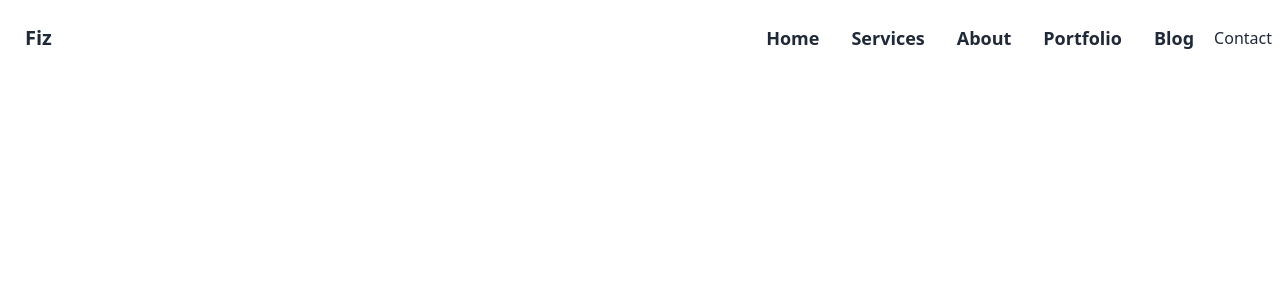
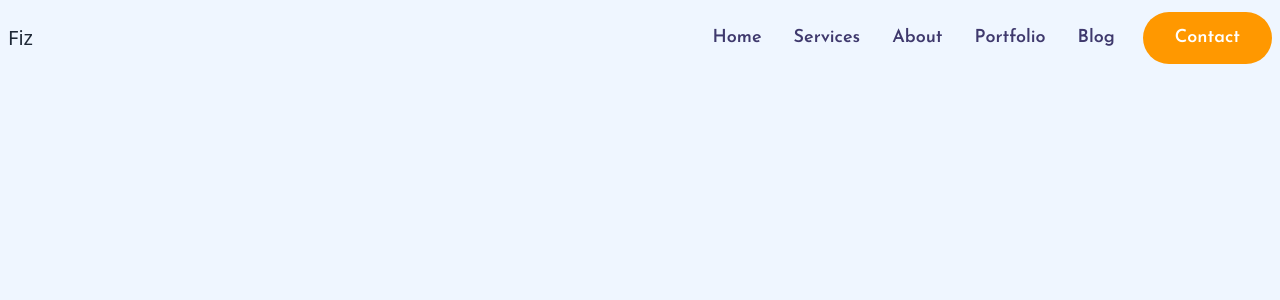
Before and after one commit to shiningsudipto/mostafiz-portfolio, a React (Vite) app: page / in a window 1280 px wide. Shown: the top 300 px of the page. Built offline with nearby package versions, Linux system fonts and the light colour scheme.

Commit message:
navbar done

```diff
--- a/src/components/NavigationBar.jsx
+++ b/src/components/NavigationBar.jsx
@@ -1,39 +1,38 @@
 import { Link } from "react-scroll";
 
 const NavigationBar = () => {
+
+    const navLinks = <>
+        <li> <Link href="#home">Home</Link> </li>
+        <li> <Link href="#services">Services</Link> </li>
+        <li> <Link href="#about">About</Link> </li>
+        <li> <Link href="#portfolio">Portfolio</Link> </li>
+        <li> <Link href="#blog">Blog</Link> </li>
+    </>
+
     return (
-        <div className="navbar bg-base-100">
+        <div className="container mx-auto">
+            <div className="navbar">
                 <div className="navbar-start">
                     <div className="dropdown">
                         <label tabIndex={0} className="btn btn-ghost lg:hidden">
                             <svg xmlns="http://www.w3.org/2000/svg" className="h-5 w-5" fill="none" viewBox="0 0 24 24" stroke="currentColor"><path strokeLinecap="round" strokeLinejoin="round" strokeWidth="2" d="M4 6h16M4 12h8m-8 6h16" /></svg>
                         </label>
                         <ul tabIndex={0} className="menu menu-sm dropdown-content mt-3 z-[1] p-2 shadow bg-base-100 rounded-box w-52">
-                        <li><a>Item 1</a></li>
-                        <li>
-                            <a>Parent</a>
-                            <ul className="p-2">
-                                <li><a>Submenu 1</a></li>
-                                <li><a>Submenu 2</a></li>
-                            </ul>
-                        </li>
-                        <li><a>Item 3</a></li>
+                            {navLinks}
                         </ul>
                     </div>
-                <a className="btn btn-ghost normal-case text-xl">Fiz</a>
+                    <a className="normal-case text-xl">Fiz</a>
                 </div>
 
                 <div className="navbar-end">
                     <div className="navbar-center hidden lg:flex">
-                    <ul className="menu menu-horizontal text-lg font-semibold px-1">
-                        <li> <Link href="#home">Home</Link> </li>
-                        <li> <Link href="#services">Services</Link> </li>
-                        <li> <Link href="#about">About</Link> </li>
-                        <li> <Link href="#portfolio">Portfolio</Link> </li>
-                        <li> <Link href="#blog">Blog</Link> </li>
+                        <ul className="menu menu-horizontal text-lg font-semibold text-titleColor px-1 font-Josefin">
+                            {navLinks}
                         </ul>
                     </div>
-                <button>Contact</button>
+                    <button className="primaryBtn ms-2">Contact</button>
+                </div>
             </div>
         </div>
     );
--- a/src/index.css
+++ b/src/index.css
@@ -1,3 +1,9 @@
 @tailwind base;
 @tailwind components;
 @tailwind utilities;
+
+/* primary button */
+.primaryBtn{
+    @apply bg-primaryColor text-white font-Josefin py-3 px-8 text-lg rounded-full font-semibold hover:-translate-y-1 hover:bg-secondaryColor;
+    transition: transform 0.3s ease;
+}
--- a/src/sections/Banner.jsx
+++ b/src/sections/Banner.jsx
@@ -2,8 +2,13 @@ import NavigationBar from "../components/NavigationBar";
 
 const Banner = () => {
     return (
-        <div>
+        <div className="bg-[#EFF6FF] w-full h-screen">
+            {/* Navbar */}
             <NavigationBar />
+
+            <div>
+
+            </div>
         </div>
     );
 };
```
Lines whose indentation alone changed are shown as unchanged.
